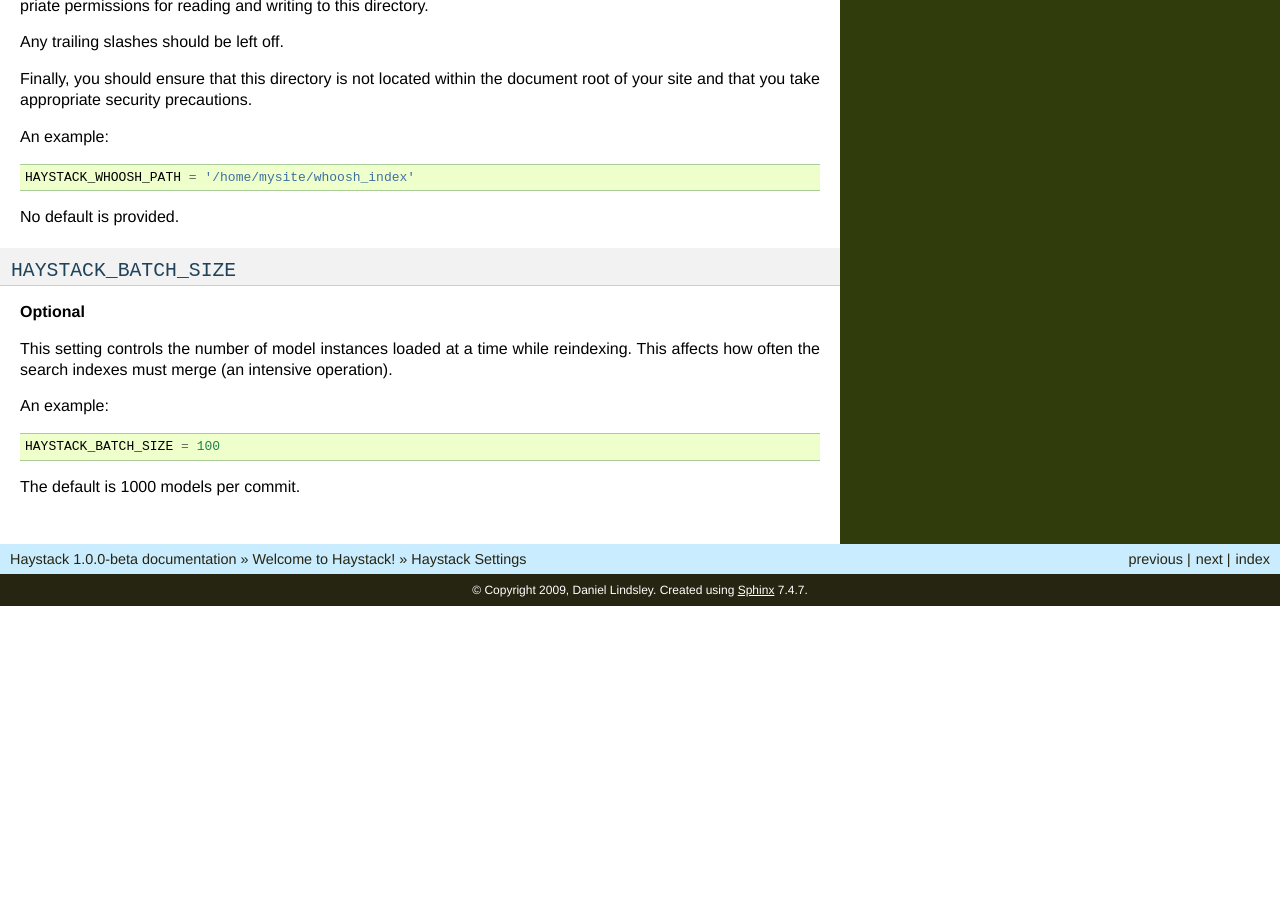
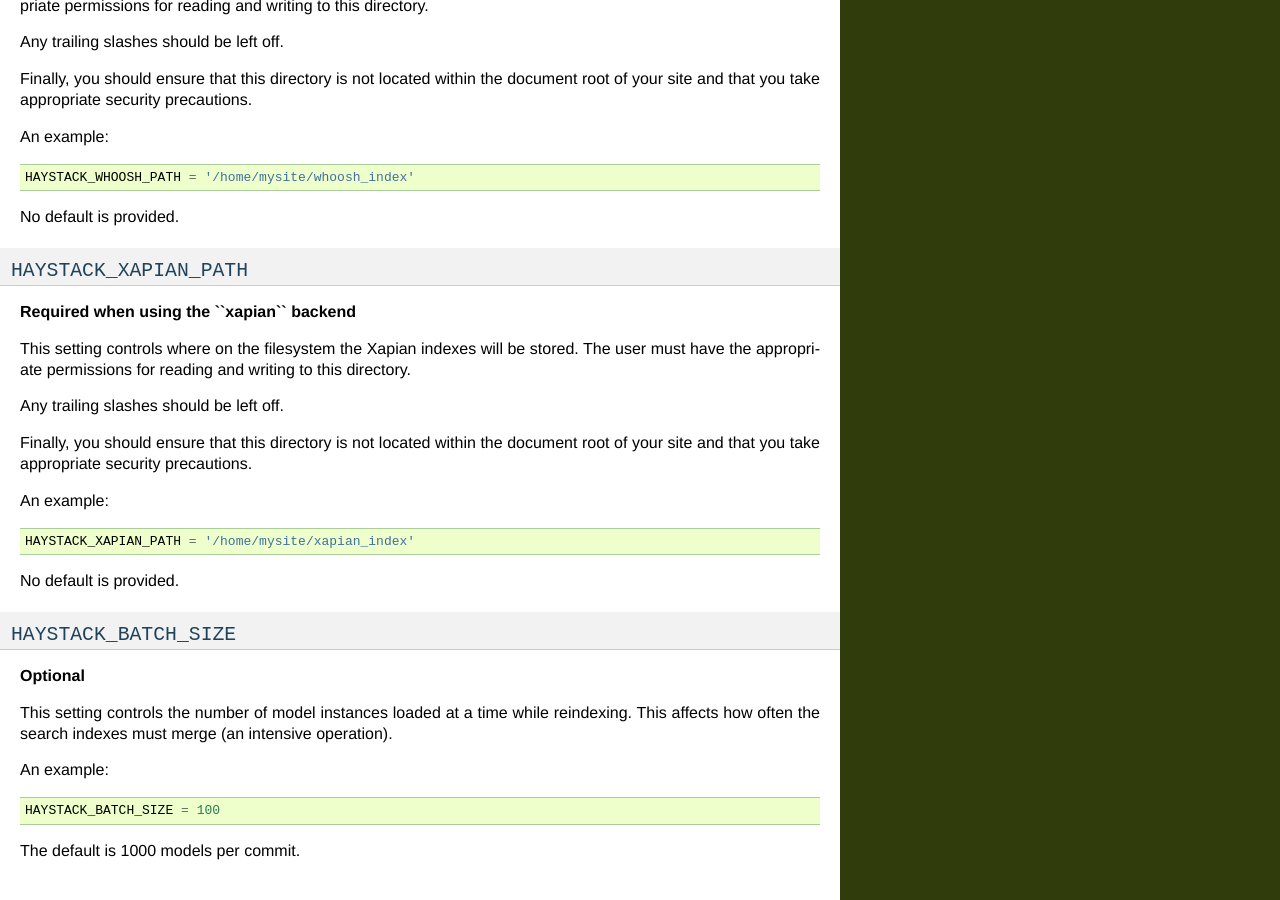
Before and after one commit to django-haystack/django-haystack, a Sphinx documentation site: the page built from docs/settings.rst, in a window 1280 px wide and 900 px high, scrolled down 2261 px. Built offline with Sphinx 7.4.7, drawn with Linux system fonts in a browser that asks for light colours; before the commit the page ends 2867 px from its top, so only the background shows below that.

Commit message:
Missed two bits while updating the documentation for the Xapian backend.

```diff
--- a/docs/settings.rst
+++ b/docs/settings.rst
@@ -142,6 +142,27 @@
 No default is provided.
 
 
+``HAYSTACK_XAPIAN_PATH``
+========================
+
+**Required when using the ``xapian`` backend**
+
+This setting controls where on the filesystem the Xapian indexes will be stored.
+The user must have the appropriate permissions for reading and writing to this
+directory.
+
+Any trailing slashes should be left off.
+
+Finally, you should ensure that this directory is not located within the
+document root of your site and that you take appropriate security precautions.
+
+An example::
+
+    HAYSTACK_XAPIAN_PATH = '/home/mysite/xapian_index'
+
+No default is provided.
+
+
 ``HAYSTACK_BATCH_SIZE``
 =======================
 
--- a/docs/tutorial.rst
+++ b/docs/tutorial.rst
@@ -94,7 +94,7 @@
 
 Example::
 
-    HAYSTACK_XAPIAN_PATH = '/home/whoosh/mysite_index'
+    HAYSTACK_XAPIAN_PATH = '/home/xapian/mysite_index'
 
 
 3. Create A ``SearchIndex``
```
